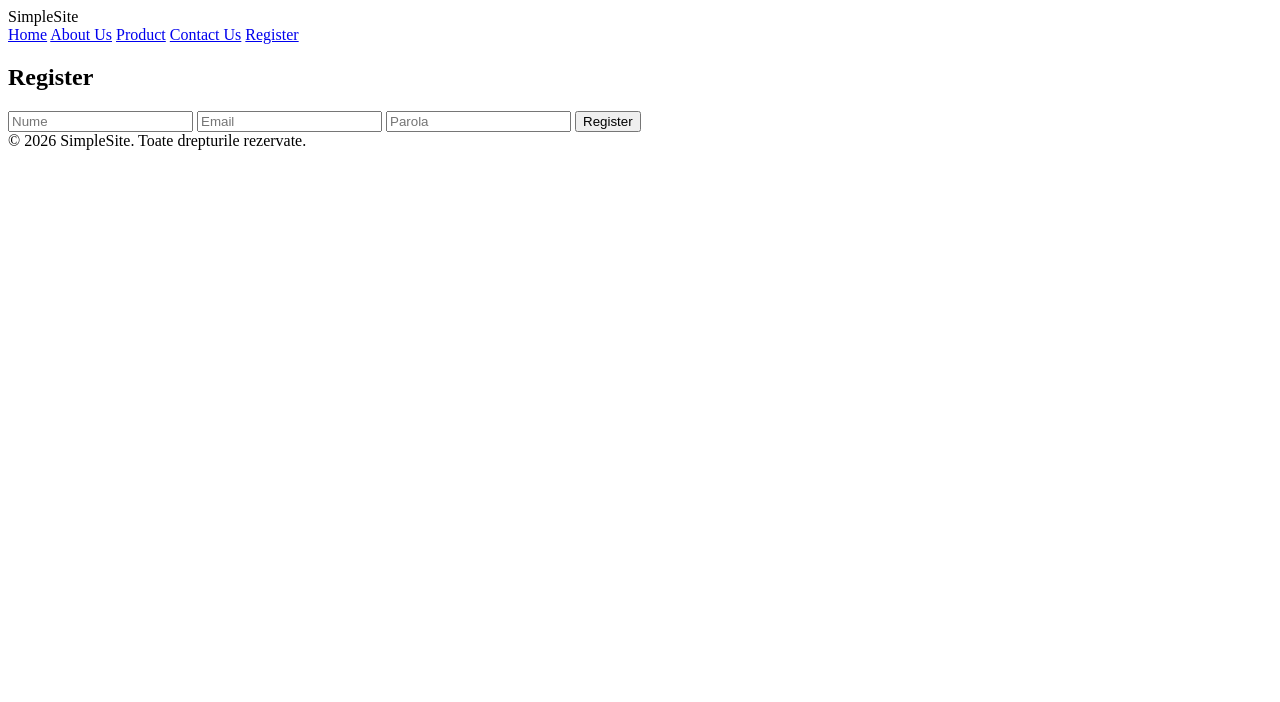
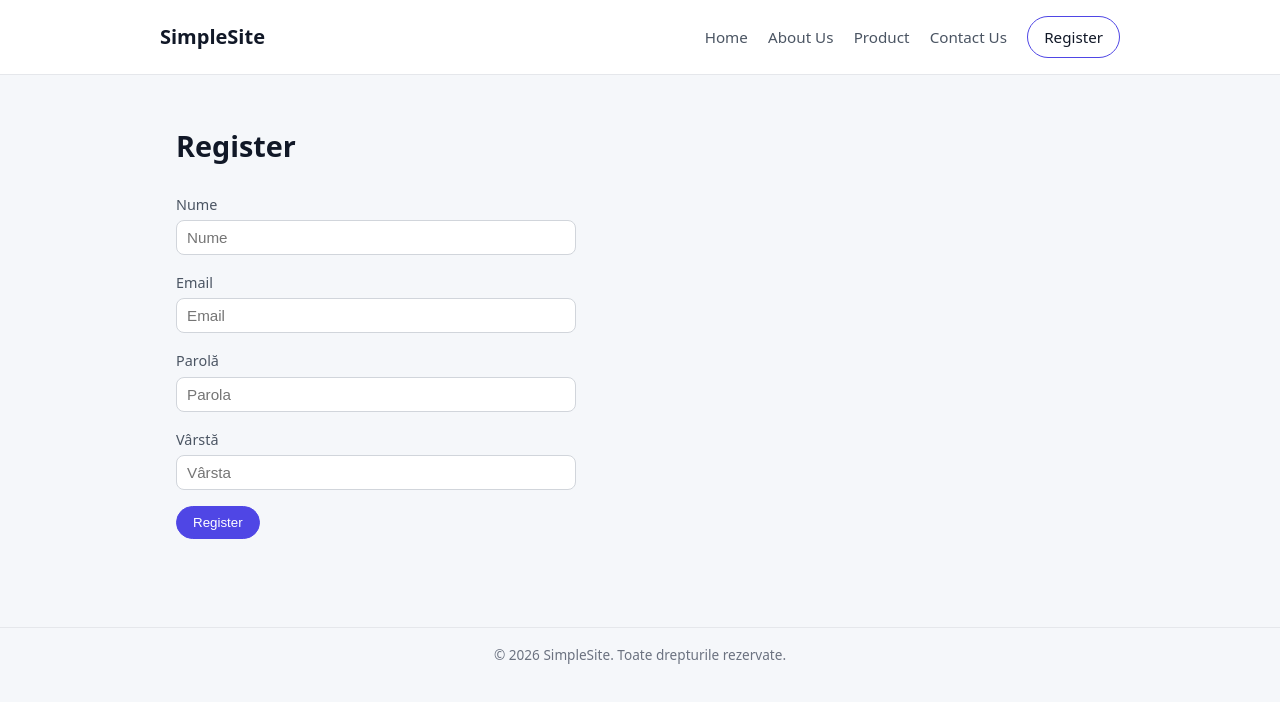
Before and after one commit to aronszilagyi/Proiect_03, a website: page public/register.html in a window 1280 px wide. Drawn offline with Linux system fonts and the light colour scheme.

Commit message:
primul commit

```diff
--- a/package.json
+++ b/package.json
@@ -1,5 +1,8 @@
 {
   "dependencies": {
-    "express": "^4.22.1"
+    "bcrypt": "^6.0.0",
+    "dotenv": "^17.3.1",
+    "express": "^4.22.1",
+    "mysql2": "^3.20.0"
   }
 }
--- a/public/register.html
+++ b/public/register.html
@@ -23,11 +23,24 @@
     <main class="container">
         <section class="page-section">
             <h1>Register</h1>
-            <form>
-                <input type="text" placeholder="Nume" />
-                <input type="email" placeholder="Email" />
-                <input type="password" placeholder="Parola" />
-                <button type="submit" class="btn-primary">Register</button>
+            <form class="form" action="/register" method="POST">
+                <div class="form-group">
+                    <label for="username">Nume</label>
+                    <input type="text" id="username" name="username" placeholder="Nume" required />
+                </div>
+                <div class="form-group">
+                    <label for="email">Email</label>
+                    <input type="email" id="email" name="email" placeholder="Email" required />
+                </div>
+                <div class="form-group">
+                    <label for="password">Parolă</label>
+                    <input type="password" id="password" name="password" placeholder="Parola" required />
+                </div>
+                <div class="form-group">
+                    <label for="age">Vârstă</label>
+                    <input type="number" id="age" name="age" placeholder="Vârsta" required />
+                </div>
+                <button type="submit" class="btn btn-primary">Register</button>
             </form>
         </section>
     </main>
--- a/public/styles.css
+++ b/public/styles.css
@@ -0,0 +1,145 @@
+*, *::before, *::after {
+    box-sizing: border-box;
+    margin: 0;
+    padding: 0;
+}
+
+body {
+    font-family: system-ui, -apple-system, BlinkMacSystemFont, "Segoe UI", sans-serif;
+    background: #f5f7fa;
+    color: #111827;
+    line-height: 1.6;
+}
+
+.container {
+    width: 100%;
+    max-width: 960px;
+    margin: 0 auto;
+    padding: 0 16px;
+}
+
+.site-header {
+    background: #ffffff;
+    border-bottom: 1px solid #e5e7eb;
+    position: sticky;
+    top: 0;
+    z-index: 10;
+}
+
+.header-inner {
+    display: flex;
+    align-items: center;
+    justify-content: space-between;
+    padding: 16px 0;
+}
+
+.logo {
+    font-weight: 700;
+    font-size: 1.25rem;
+}
+
+.nav a {
+    margin-left: 16px;
+    text-decoration: none;
+    color: #4b5563;
+    font-size: 0.95rem;
+    transition: color 0.2s ease;
+}
+
+.nav a:hover,
+.nav a.active {
+    color: #111827;
+}
+
+.btn {
+    display: inline-block;
+    padding: 8px 16px;
+    border-radius: 999px;
+    border: 1px solid #4f46e5;
+    color: #4f46e5;
+    font-weight: 500;
+    text-decoration: none;
+    cursor: pointer;
+    transition: all 0.2s ease;
+}
+
+.btn:hover {
+    opacity: 0.9;
+    transform: translateY(-1px);
+}
+
+.btn-primary {
+    background: #4f46e5;
+    color: #ffffff;
+}
+
+.hero {
+    padding: 80px 0 60px;
+    text-align: center;
+}
+
+.hero h1 {
+    font-size: 2.2rem;
+    margin-bottom: 12px;
+}
+
+.hero p {
+    color: #4b5563;
+    margin-bottom: 24px;
+}
+
+.page-section {
+    padding: 48px 0;
+}
+
+.page-section.center {
+    text-align: center;
+}
+
+.page-section h1 {
+    font-size: 1.8rem;
+    margin-bottom: 12px;
+}
+
+.page-section p {
+    color: #4b5563;
+}
+
+.form {
+    max-width: 400px;
+    margin-top: 24px;
+}
+
+.form-group {
+    margin-bottom: 16px;
+}
+
+.form-group label {
+    display: block;
+    margin-bottom: 4px;
+    font-size: 0.9rem;
+    color: #4b5563;
+}
+
+.form-group input {
+    width: 100%;
+    padding: 8px 10px;
+    border-radius: 8px;
+    border: 1px solid #d1d5db;
+    font-size: 0.95rem;
+}
+
+.form-group input:focus {
+    outline: none;
+    border-color: #4f46e5;
+    box-shadow: 0 0 0 1px rgba(79, 70, 229, 0.3);
+}
+
+.site-footer {
+    margin-top: 40px;
+    padding: 16px 0 24px;
+    border-top: 1px solid #e5e7eb;
+    font-size: 0.85rem;
+    color: #6b7280;
+    text-align: center;
+}
```
Also changed, not shown: public/index.html (+25 -13 lines), public/register-success.html (added, +41 -0 lines), server.js (+41 -1 lines), 3 other files.
